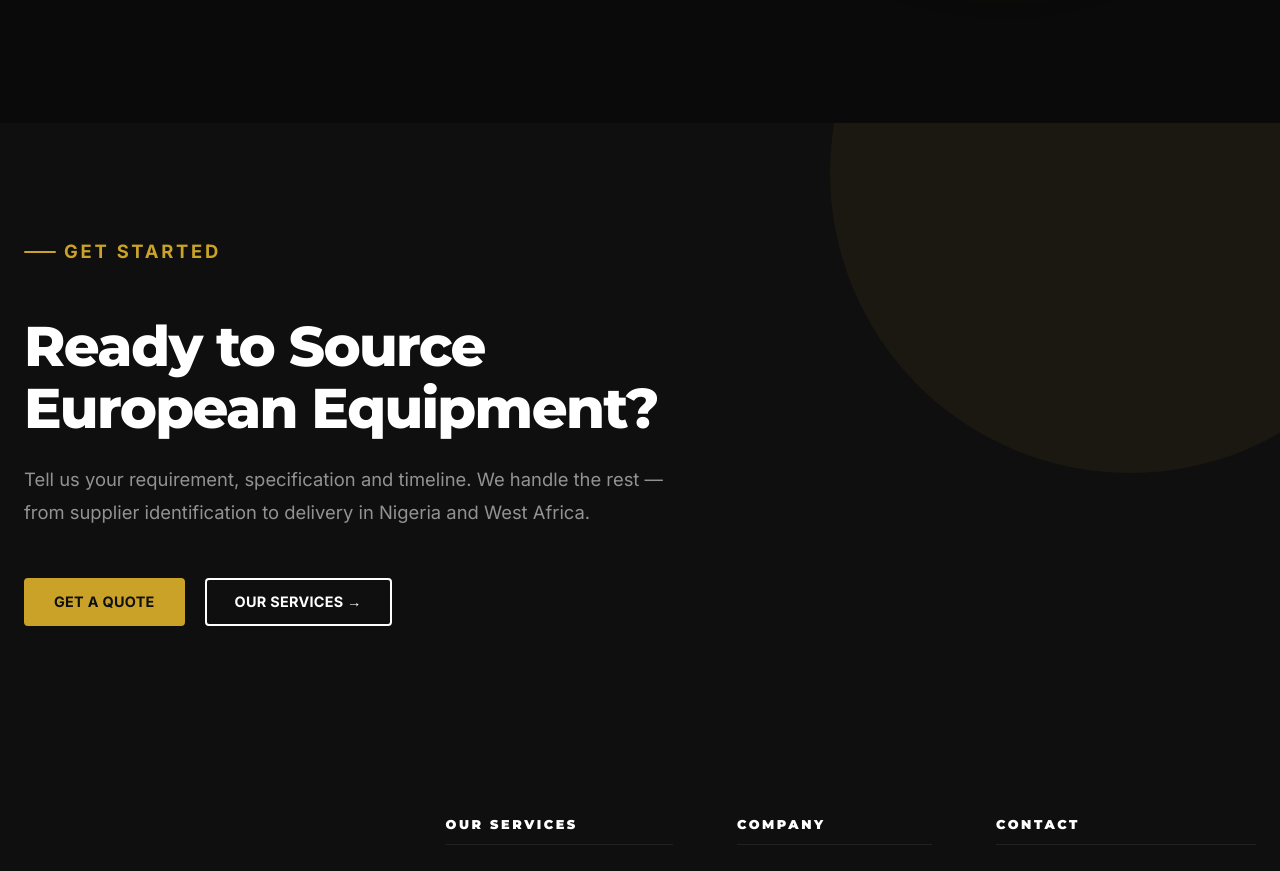
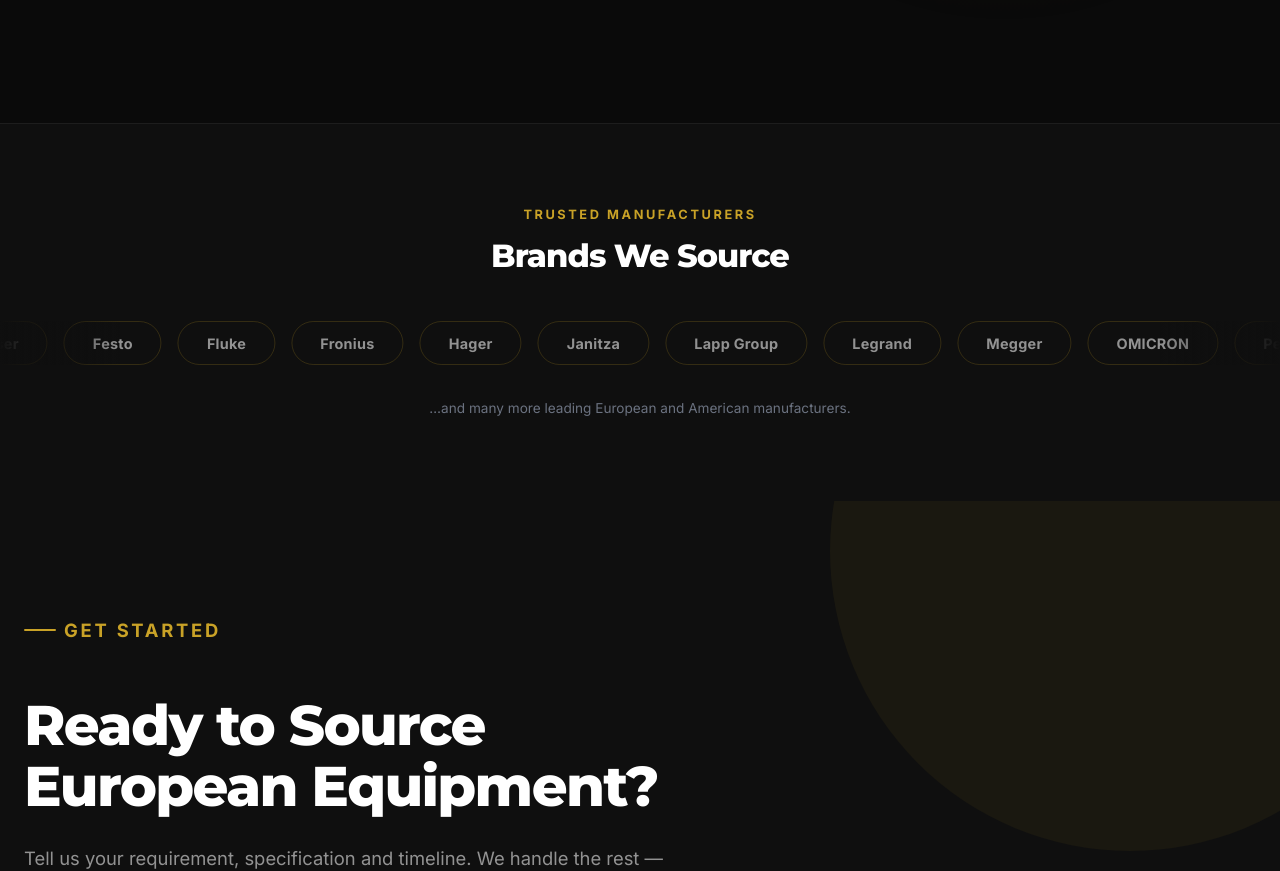
Before and after one commit to olaladejo-png/ladex-frontend, a Next.js app: page / in a window 1280 px wide. Shown: the part 5940-6811 px from the top of the page. Built offline with nearby package versions, Linux system fonts and the light colour scheme; no server answers.

Commit message:
Add Brands We Source scrolling ticker section to homepage
Co-Authored-By: Claude Sonnet 4.6 <noreply@anthropic.com>

```diff
--- a/src/app/page.tsx
+++ b/src/app/page.tsx
@@ -177,6 +177,22 @@ export default async function HomePage() {
         .partner-logo-hm { filter: grayscale(100%) contrast(150%) brightness(50%); transition: all 0.3s; display: flex; align-items: center; justify-content: center; padding: 0 5rem; flex-shrink: 0; }
         .partner-logo-hm:hover { filter: grayscale(0%); transform: scale(1.08); }
 
+        /* Brands */
+        .brands-section { padding: 5rem 0; background: var(--ladex-black); border-top: 1px solid rgba(255,255,255,0.06); }
+        .brands-header { text-align: center; margin-bottom: 3rem; }
+        .brands-header p { font-size: 0.8rem; font-weight: 900; text-transform: uppercase; letter-spacing: 0.2em; color: var(--ladex-gold); margin-bottom: 0.75rem; }
+        .brands-header h2 { font-size: clamp(1.5rem, 2.5vw, 2rem); color: #fff; font-weight: 800; margin: 0; }
+        .brands-ticker-wrap { overflow: hidden; position: relative; }
+        .brands-ticker-wrap::before, .brands-ticker-wrap::after { content: ''; position: absolute; top: 0; bottom: 0; width: 120px; z-index: 2; pointer-events: none; }
+        .brands-ticker-wrap::before { left: 0; background: linear-gradient(to right, var(--ladex-black), transparent); }
+        .brands-ticker-wrap::after { right: 0; background: linear-gradient(to left, var(--ladex-black), transparent); }
+        .brands-ticker { display: flex; width: max-content; animation: brandScroll 35s linear infinite; }
+        .brands-ticker:hover { animation-play-state: paused; }
+        @keyframes brandScroll { from { transform: translateX(0); } to { transform: translateX(-50%); } }
+        .brand-pill { display: inline-flex; align-items: center; padding: 0.6rem 1.75rem; margin: 0 0.5rem; border: 1px solid rgba(201,162,39,0.2); border-radius: 2rem; white-space: nowrap; font-size: 0.9rem; font-weight: 700; color: rgba(255,255,255,0.55); letter-spacing: 0.02em; transition: all 0.3s; cursor: default; }
+        .brand-pill:hover { color: var(--ladex-gold); border-color: var(--ladex-gold); background: rgba(201,162,39,0.06); }
+        .brands-note { text-align: center; margin-top: 2rem; font-size: 0.85rem; color: var(--text-muted); }
+
         /* CTA */
         .cta-full { position: relative; overflow: hidden; background: var(--ladex-black); padding: 7rem 0; }
         .cta-full::before { content: ''; position: absolute; width: 600px; height: 600px; border-radius: 50%; background: rgba(201,162,39,0.06); top: -250px; right: -150px; pointer-events: none; }
@@ -311,6 +327,31 @@ export default async function HomePage() {
 
 
 
+      {/* Brands */}
+      <div className="brands-section">
+        <div className="brands-header">
+          <p>Trusted Manufacturers</p>
+          <h2>Brands We Source</h2>
+        </div>
+        <div className="brands-ticker-wrap">
+          {(() => {
+            const brands = [
+              'ABB','Beckhoff','Danfoss','Eaton','Endress+Hauser','Festo','Fluke',
+              'Fronius','Hager','Janitza','Lapp Group','Legrand','Megger','OMICRON',
+              'Pepperl+Fuchs','Phoenix Contact','Pilz','Rittal','Schneider Electric',
+              'Screening Eagle Technologies','Siemens','SKF','SMA Solar','WAGO',
+            ];
+            const pills = brands.map(b => <span key={b} className="brand-pill">{b}</span>);
+            return (
+              <div className="brands-ticker">
+                {pills}{pills}
+              </div>
+            );
+          })()}
+        </div>
+        <p className="brands-note">…and many more leading European and American manufacturers.</p>
+      </div>
+
       {/* CTA */}
       <div className="cta-full">
         <div className="container">
```
